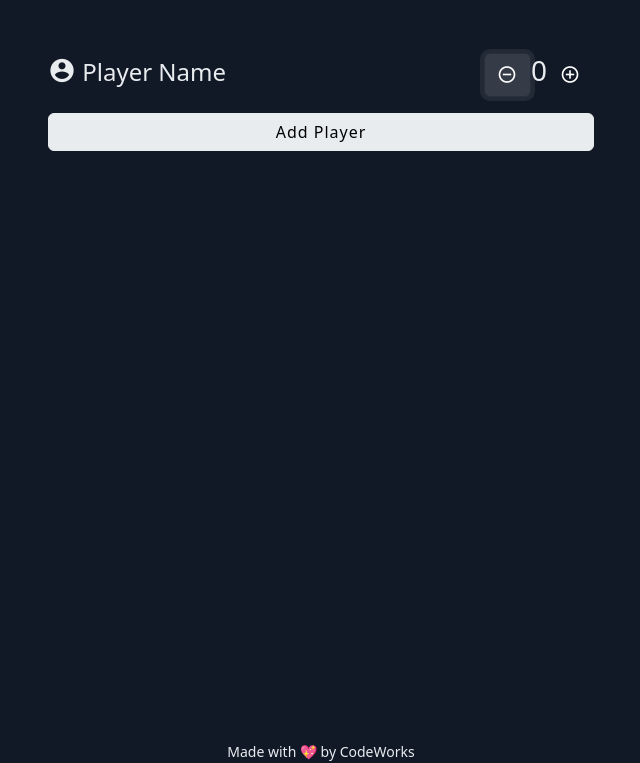
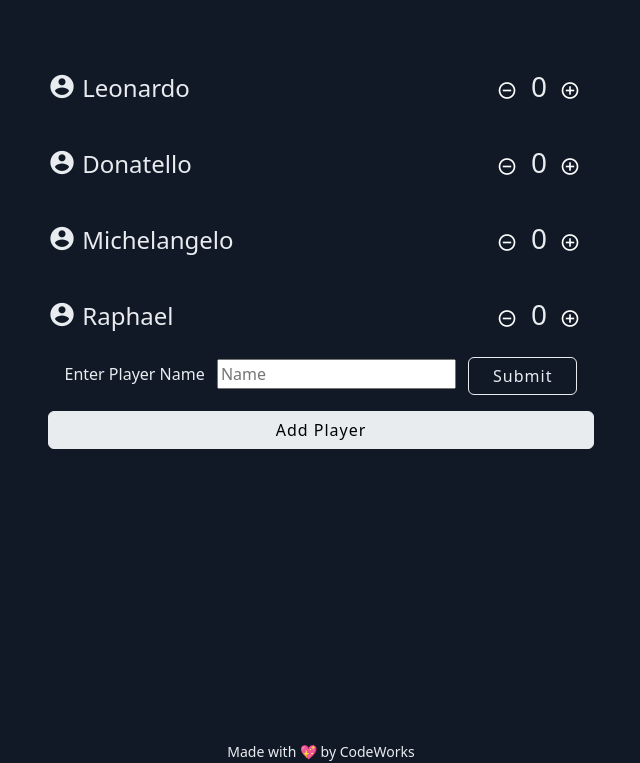
Before and after one commit to ThomasWSnider/game-night, a website with bundled scripts: page index.html in a window 1280 px wide. Both pictures are taken after a click on the button 826 px from the left and 111 px from the top of the page. Shown: the part 37-800 px from the top of the page, without its empty margins (319-959 px from the left). Built offline with nearby package versions, Linux system fonts and the light colour scheme; a script that the page names is missing.

Commit message:
Made it happen

```diff
--- a/app/AppState.js
+++ b/app/AppState.js
@@ -1,3 +1,4 @@
+import { Player } from "./models/Player.js"
 import { EventEmitter } from './utils/EventEmitter.js'
 import { createObservableProxy } from './utils/ObservableProxy.js'
 
@@ -5,6 +6,14 @@ class ObservableAppState extends EventEmitter {
 
   /**@type {import('./models/Example.js').Example[]} */
   examples = []
+
+  players = [
+
+    new Player('Leonardo'),
+    new Player('Donatello'),
+    new Player('Michelangelo'),
+    new Player('Raphael'),
+  ]
 }
 
 export const AppState = createObservableProxy(new ObservableAppState())
--- /dev/null
+++ b/app/controllers/PlayersController.js
@@ -0,0 +1,48 @@
+import { AppState } from "../AppState.js";
+import { playersService } from "../services/PlayersService.js";
+
+export class PlayersController {
+
+  constructor() {
+    console.log('Hello World');
+    this.drawPlayers()
+  }
+
+  minusScore(playerName) {
+    console.log('Subtracto de facto!');
+
+    playersService.minusScore(playerName)
+    this.drawPlayers()
+  }
+
+  plusScore(playerName) {
+    console.log('Adding that padding!');
+
+    playersService.plusScore(playerName)
+    this.drawPlayers()
+  }
+
+  drawPlayers() {
+    const playerCardsElement = document.getElementById('playerCards')
+
+    let innerHTMLString = ``
+    const players = AppState.players
+
+    players.forEach((player) => innerHTMLString += /*html*/`<div class="col-12">
+              <div class="d-flex align-items-center justify-content-center py-3">
+                <h4 class="me-auto text-capitalize"><i class="mdi mdi-account-circle fs-3"></i> ${player.name}</h4>
+                <button class="btn btn-dark fs-5" onclick="app.PlayersController.minusScore('${player.name}')"><i
+                    class="mdi mdi-minus-circle-outline p-0"></i></button>
+                <h4 class="fs-3">${player.score}</h4>
+                <button class="btn btn-dark fs-5" onclick="app.PlayersController.plusScore('${player.name}')"><i
+                    class="mdi mdi-plus-circle-outline p-0"></i></button>
+              </div>
+            </div>`)
+    playerCardsElement.innerHTML = innerHTMLString
+  }
+
+  createNewPLayer() {
+    event.preventDefault()
+
+  }
+}
--- /dev/null
+++ b/app/models/Player.js
@@ -0,0 +1,8 @@
+export class Player {
+  name = ''
+  score = 0
+
+  constructor(playerName) {
+    this.name = playerName
+  }
+}
--- a/app/router-config.js
+++ b/app/router-config.js
@@ -1,12 +1,12 @@
-import { ExamplesController } from "./controllers/ExamplesController.js";
-import { HomeController } from "./controllers/HomeController.js";
+
+import { PlayersController } from "./controllers/PlayersController.js";
 import { Router } from "./utils/Router.js";
 
 
 export const router = new Router([
   {
     path: '',
-    controllers: [HomeController, ExamplesController],
+    controllers: [PlayersController],
     view: ``
   },
   {
--- /dev/null
+++ b/app/services/PlayersService.js
@@ -0,0 +1,36 @@
+import { AppState } from "../AppState.js";
+import { Player } from "../models/Player.js";
+
+class PlayersService {
+
+  plusScore(playerName) {
+    const players = AppState.players
+
+    const getPlayer = players.find((player) => player.name == playerName)
+
+    getPlayer.score++
+
+    console.log('Addendum front endium', getPlayer.name, getPlayer.score);
+  }
+
+  minusScore(playerName) {
+    const players = AppState.players
+
+    const getPlayer = players.find((player) => player.name == playerName)
+
+    if (getPlayer.score > 0) {
+      getPlayer.score--
+      console.log('Reductio ad Absurdum!', getPlayer.name, getPlayer.score);
+    }
+  }
+
+
+  createNewPlayer(playerName) {
+    const player = new Player(playerName)
+    console.log('new player', playerName);
+    const players = AppState.players
+
+  }
+}
+
+export const playersService = new PlayersService
--- a/index.html
+++ b/index.html
@@ -28,19 +28,17 @@
     <section class="container">
       <div class="row justify-content-center mt-5">
         <div class="col-6 text-light">
-          <div class="row">
-            <div class="col-12">
-              <div class="d-flex align-items-center justify-content-center">
-                <h4 class="me-auto"><i class="mdi mdi-account-circle fs-3"></i> Player Name</h4>
-                <button class="btn btn-dark fs-5 "><i class="mdi mdi-minus-circle-outline p-0"></i></button>
-                <h4 class="fs-3">0</h4>
-                <button class="btn btn-dark fs-5 "><i class="mdi mdi-plus-circle-outline p-0"></i></button>
-              </div>
-            </div>
-            <div class="col-12">
-              <div class="d-grid mt-3">
-                <button class="btn btn-light">Add Player</button>
-              </div>
+          <div id="playerCards" class="row">
+          </div>
+          <div class="col-12">
+            <form id="playerForm" class=" text-center">
+              <label for="playerName">Enter Player Name</label>
+              <input class="mx-2" id="playerName" name="playerName" type="text" minlength="2" maxlength="20"
+                placeholder="Name">
+              <button class="btn btn-outline-light px-4" type="submit">Submit</button>
+            </form>
+            <div class="d-grid mt-3">
+              <button class="btn btn-light">Add Player</button>
             </div>
           </div>
         </div>
```
